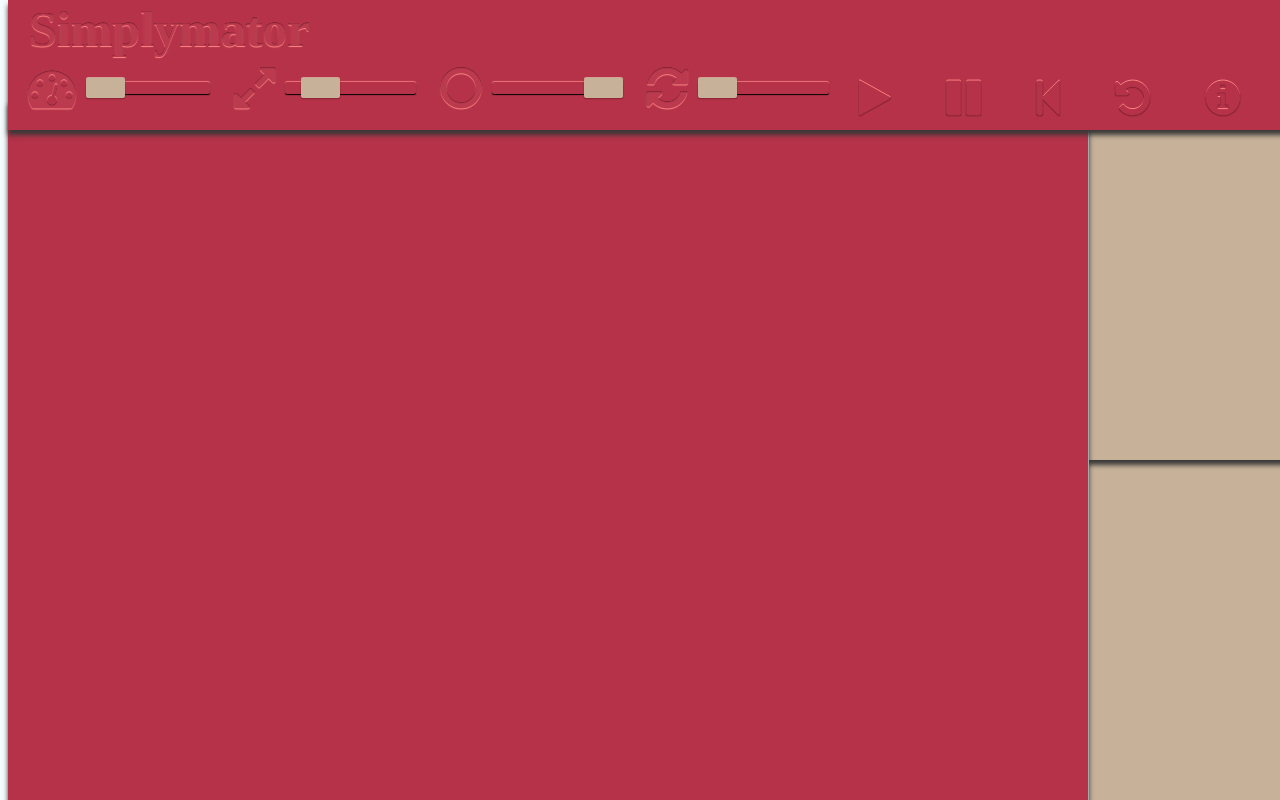
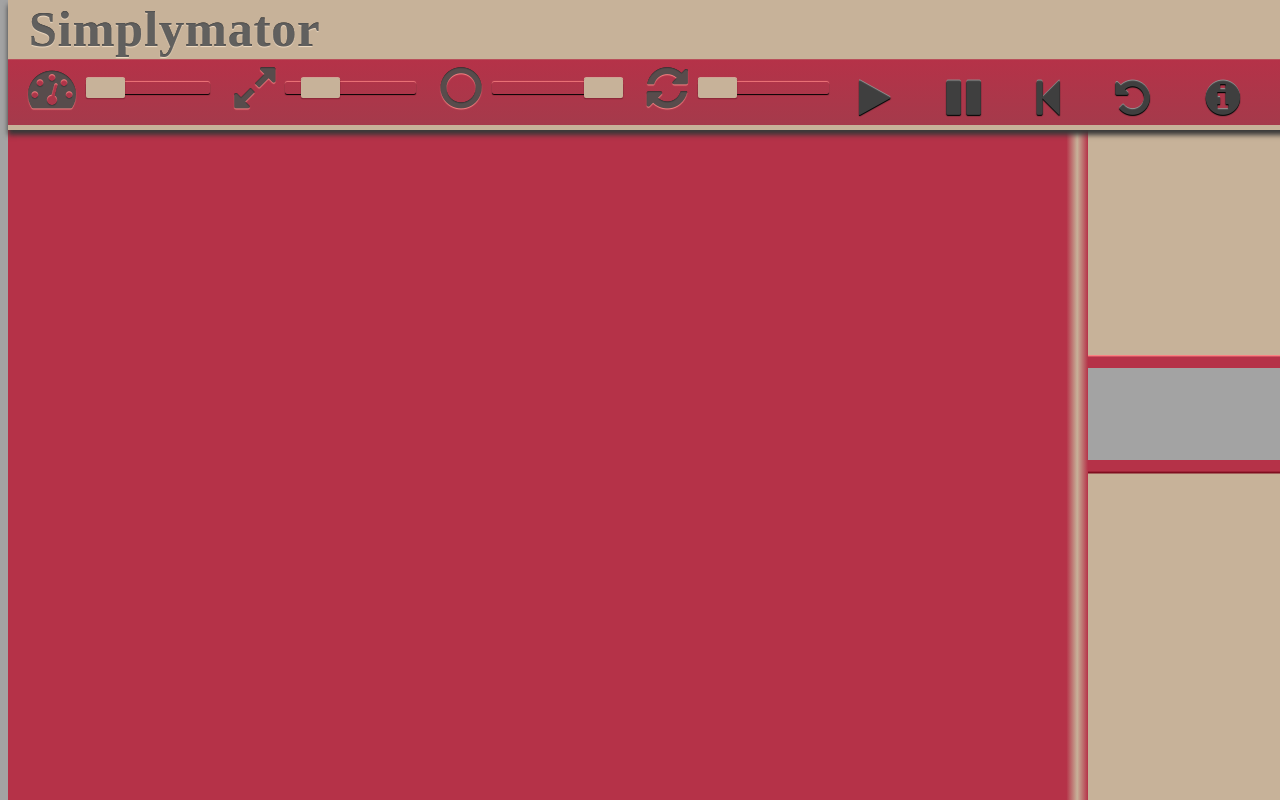
Before and after one commit to Vick619/AnimationEngine, a plain HTML site: page Canvas/indexNew.html in a window 1280 px wide. Drawn offline with Linux system fonts and the light colour scheme; a web font is replaced by a local one.

Commit message:
css updated

```diff
--- a/Canvas/css/main.css
+++ b/Canvas/css/main.css
@@ -1,18 +1,38 @@
+@font-face {
+    font-family: myFirstFont;
+    src: url(StreetscriptRedux.otf);
+}
+html{
+    background-color: #a3a3a3;
+}
+
 body{
-    background-color: #f5fcfd;
+    background-color: #a3a3a3;
 }
 
 h1{
 	color:#383838;
     font-size: 50;
+    letter-spacing: 1px;
+    font-family: myfirstfont;
     background-color: transparent;
     position: absolute;
     margin-top: 0px;
     left:21px;
-    color: rgba(181, 50, 72, 0.9);
-    text-shadow: 0px 1px 1px #ff8787, 0 0 0 #000, 0px 0px 0px transparent;
+    color: rgba(88, 88, 88, 0.95);
+    text-shadow: 0px 1px 1px #f0dcc4, 0 0 0 #000, 0px 0px 0px transparent;
 }
 
+i{
+    color:#383838;
+    font-size: 50;
+    background-color: transparent;
+    position: absolute;
+    margin-top: 0px;
+    left:21px;
+    color: rgba(88, 88, 88, 0.95);
+    box-shadow: 0px 1px 1px #f0dcc4, 0 0 0 #000, 0px 0px 0px transparent;
+}
 
 #container {
     width: 200px;
@@ -30,36 +50,77 @@ h1{
 	width:1280px;
 	height:130px;
     cursor: pointer;
+    background: -webkit-linear-gradient(-90deg, #c7b299 0, #c7b299 45%, #b53248 46%, #a53a4b 96%, #c7b299 96%, #c7b299 100%);
+  background: -moz-linear-gradient(180deg, #c7b299 0, #c7b299 45%, #b53248 46%, #a53a4b 96%, #c7b299 96%, #c7b299 100%);
+  background: linear-gradient(180deg, #c7b299 0, #c7b299 45%, #b53248 46%, #a53a4b 96%, #c7b299 96%, #c7b299 100%);
+  background-position: 100% 100%;
+  -webkit-background-origin: padding-box;
+  background-origin: padding-box;
+  -webkit-background-clip: border-box;
+  background-clip: border-box;
+  -webkit-background-size: auto auto;
+  background-size: auto auto;
 }
 
 #stage{
 /*	border: 1px solid #393838;*/
-    box-shadow: 0px 5px 5px #383838;
+/*    box-shadow: 0px 10px 10px #b53248;*/
 	position: absolute;
     background-color: #b53248;
 	top:100px;
     cursor: pointer;
+    background: -webkit-linear-gradient(0deg, #b53248 0, #b53248 98%, #c7b299 99%, #c7b299 99%, #b53248 100%);
+  background: -moz-linear-gradient(90deg, #b53248 0, #b53248 98%, #c7b299 99%, #c7b299 99%, #b53248 100%);
+  background: linear-gradient(90deg, #b53248 0, #b53248 98%, #c7b299 99%, #c7b299 99%, #b53248 100%);
+    background-position: 50% 50%;
+    -webkit-background-origin: padding-box;
+    background-origin: padding-box;
+    -webkit-background-clip: border-box;
+    background-clip: border-box;
+    -webkit-background-size: auto auto;
+    background-size: auto auto;
 }
 
 #backgrounds {
 /*	border: 1px solid #393838;*/
-    box-shadow: 0px 5px 5px #383838 inset;
+/*    box-shadow: 0px 5px 5px #383838 inset;*/
 	position:absolute;
     background-color: #c7b299;
 	top:460px;
-	left:1089px;
+	left:1088px;
     cursor: pointer;
+    background: -webkit-linear-gradient(-90deg, #b53248 0, #b53248 3% , #7c0c1d 3.5% , #c7b299 4%, #c7b299 100%);
+    background: -moz-linear-gradient(180deg, #b53248 0, #b53248 3% , #7c0c1d 3.5% , #c7b299 4%, #c7b299 100%);
+    background: linear-gradient(180deg,  #b53248 0, #b53248 3% , #7c0c1d 3.5% , #c7b299 4%, #c7b299 100%);
+    background-position: 50% 50%;
+    -webkit-background-origin: padding-box;
+    background-origin: padding-box;
+    -webkit-background-clip: border-box;
+    background-clip: border-box;
+    -webkit-background-size: auto auto;
+    background-size: auto auto;
 
 
 }
 #sprites {
 /*	border: 1px solid #393838;*/
-    box-shadow: 0px 5px 5px #383838 inset;
+/*    box-shadow: 0px 5px 5px #383838 inset;*/
 	position:absolute;
     background-color: #c7b299;
+    background-image: content{f/108}:
 	top:100px;
-	left:1089px;
+	left:1088px;
     cursor: pointer;
+    background: -webkit-linear-gradient(-90deg, #c7b299 0, #c7b299 1%, #c7b299 96.5%, #ff8787 96.5%, #b53248 97%, #b53248 100%);
+    background: -moz-linear-gradient(180deg, #c7b299 0, #c7b299 1%, #c7b299 96.5%, #ff8787 96.5%, #b53248 97%, #b53248 100%);
+    background: linear-gradient(180deg, #c7b299 0, #c7b299 1%, #c7b299 96.5%, #ff8787 96.5%, #b53248 97%, #b53248 100%);
+    background-position: 50% 50%;
+    -webkit-background-origin: padding-box;
+    background-origin: padding-box;
+    -webkit-background-clip: border-box;
+    background-clip: border-box;
+    -webkit-background-size: auto auto;
+    background-size: auto auto;
 
 }
 
@@ -81,8 +142,8 @@ button{
     font-size: 40px !important;
     background-color: transparent;
     font-weight: bold;
-    color: #b53248;
-    text-shadow: 0px 1px 1px #b53248, 0px 1px 1px #000, 0px -1px 0px #ff8787;
+    color: rgba(70, 70, 70, 0.9);
+    text-shadow: 0px 1px 1px #000, 0px 1px 1px #363636, 0px -1px 0px #919191;
 /*    color: #393838;*/
     border-radius: 0px;
     -moz-border-radius: 0px;
@@ -92,7 +153,13 @@ button{
     box-shadow: 0 1px 0 rgba(255, 255, 255, 0.5) inset;
     -moz-box-shadow: 0 0px 0 rgba(255, 255, 255, 0.5) inset;
     -webkit-box-shadow: 0 0px 0 rgba(255, 255, 255, 0.5) inset;
+    outline: none;
 }
+/*
+button:focus::-webkit- {
+  background: rgba(199, 178, 153, 0.8);
+}
+*/
 
 
 /*
@@ -102,7 +169,7 @@ button{
 }
 */
 .fa.insetembossed {
-    color: rgba(181, 50, 72, 0.9);
+    color: rgba(70, 70, 70, 0.9);
     text-shadow: 0px 1px 1px #ff8787, 0 0 0 #000, 0px 0px 0px transparent;
 }
 
@@ -114,7 +181,7 @@ input[type=range] {
   margin: 5% 0;
   width: 15.8%;
   background-color: transparent;
-  color: #c7b299;
+  color: #383838;
   letter-spacing: 10px;
   text-shadow: 2px 2px 2px #c7b299 inset;
 }
@@ -126,8 +193,8 @@ input[type=range]::-webkit-slider-runnable-track {
   height: 12.8px;
   cursor: pointer;
   animate: 0.2s;
-  color: rgba(181, 50, 72, 0.9);
-  box-shadow: 0px 1px 1px #000, 0px -0.8px 0.8px #ff8787, 0px 0px 0px transparent;
+  color: rgba(38, 38, 38, 0.9);
+  box-shadow: 0px 1px 1px #000, 0px -0.8px 0.8px #ff8787, 0px  0px 0px transparent;
 /*  background: #890202;*/
   border-radius: 2px;
   border: 0px solid #000101;
@@ -145,7 +212,7 @@ input[type=range]::-webkit-slider-thumb {
   margin-top: -3.6px;
 }
 input[type=range]:focus::-webkit-slider-runnable-track {
-  background: #9a9a9a;
+  background: rgba(88, 88, 88, 0.95);
 }
 input[type=range]::-moz-range-track {
   width: 100%;
@@ -182,7 +249,7 @@ input[type=range]::-ms-fill-lower {
   background: #c7b299;
   border: 0px solid #000101;
   border-radius: 0px;
-  color: rgba(181, 50, 72, 0.9);
+  color: rgba(38, 38, 38, 0.9);
   box-shadow: 0px 1px 1px #ff8787, 0 0 0 #000, 0px 0px 0px transparent;
 }
 input[type=range]::-ms-fill-upper {
@@ -190,7 +257,7 @@ input[type=range]::-ms-fill-upper {
   border: 0px solid #000101;
   border-radius: 0px;
   border-radius: 0px;
-  color: rgba(181, 50, 72, 0.9);
+  color: rgb(38, 38, 38. 0.9);
   box-shadow: 0px 1px 1px #ff8787, 0 0 0 #000, 0px 0px 0px transparent;
 }
 input[type=range]::-ms-thumb {
```
Also changed, not shown: 4 other files.
